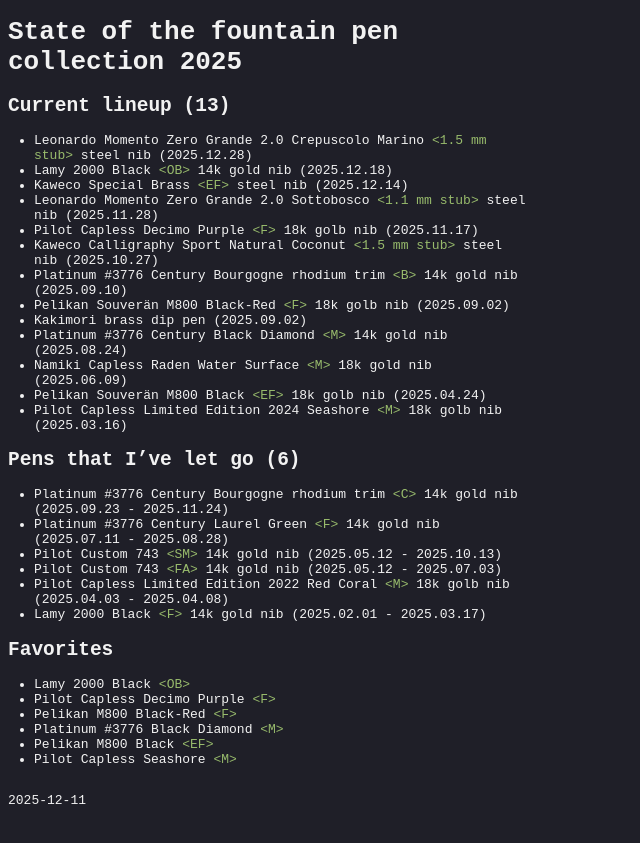
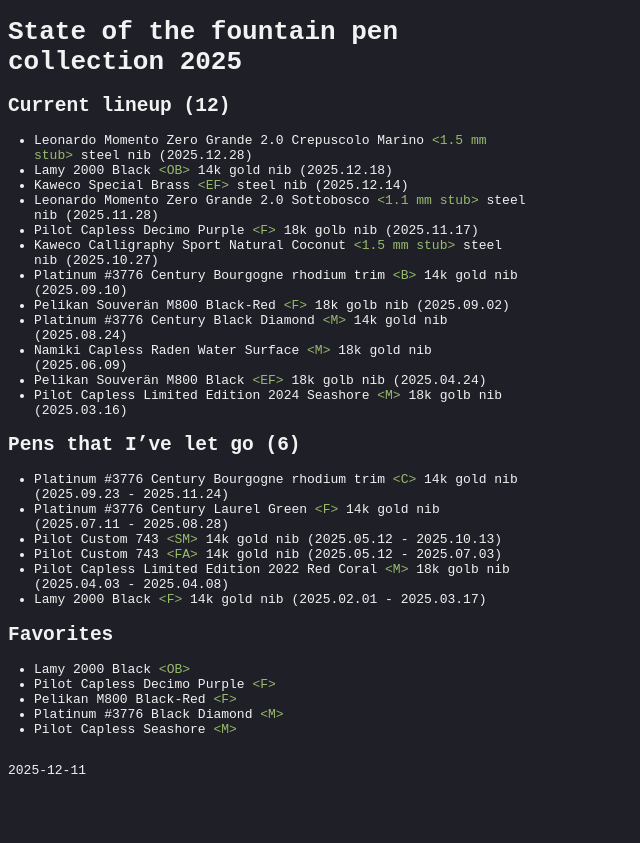
Before and after one commit to s-estay/s-estay.github.io, a Jekyll site: the page built from _posts/2025-12-11-state-of-the-fp-collection-2025.md, in a window 1280 px wide. Shown: the top 843 px of the page, without its empty margins (0-640 px from the left). Built offline with Jekyll 4.4.1, drawn with Linux system fonts in a browser that asks for light colours.

Commit message:
Update 2025-12-11-state-of-the-fp-collection-2025.md

```diff
--- a/_posts/2025-12-11-state-of-the-fp-collection-2025.md
+++ b/_posts/2025-12-11-state-of-the-fp-collection-2025.md
@@ -4,7 +4,7 @@
 tags: [fountain pens]
 ---
 
-## Current lineup (13)
+## Current lineup (12)
 
 - Leonardo Momento Zero Grande 2.0 Crepuscolo Marino `<1.5 mm stub>` steel nib (2025.12.28)
 - Lamy 2000 Black `<OB>` 14k gold nib (2025.12.18)
@@ -14,7 +14,6 @@
 - Kaweco Calligraphy Sport Natural Coconut `<1.5 mm stub>` steel nib (2025.10.27)
 - Platinum #3776 Century Bourgogne rhodium trim `<B>` 14k gold nib (2025.09.10)
 - Pelikan Souverän M800 Black-Red `<F>` 18k golb nib (2025.09.02)
-- Kakimori brass dip pen (2025.09.02)
 - Platinum #3776 Century Black Diamond `<M>` 14k gold nib (2025.08.24)
 - Namiki Capless Raden Water Surface `<M>` 18k gold nib (2025.06.09)
 - Pelikan Souverän M800 Black `<EF>` 18k golb nib (2025.04.24)
@@ -35,5 +34,4 @@
 - Pilot Capless Decimo Purple `<F>`
 - Pelikan M800 Black-Red `<F>`
 - Platinum #3776 Black Diamond `<M>`
-- Pelikan M800 Black `<EF>`
 - Pilot Capless Seashore `<M>`
```
